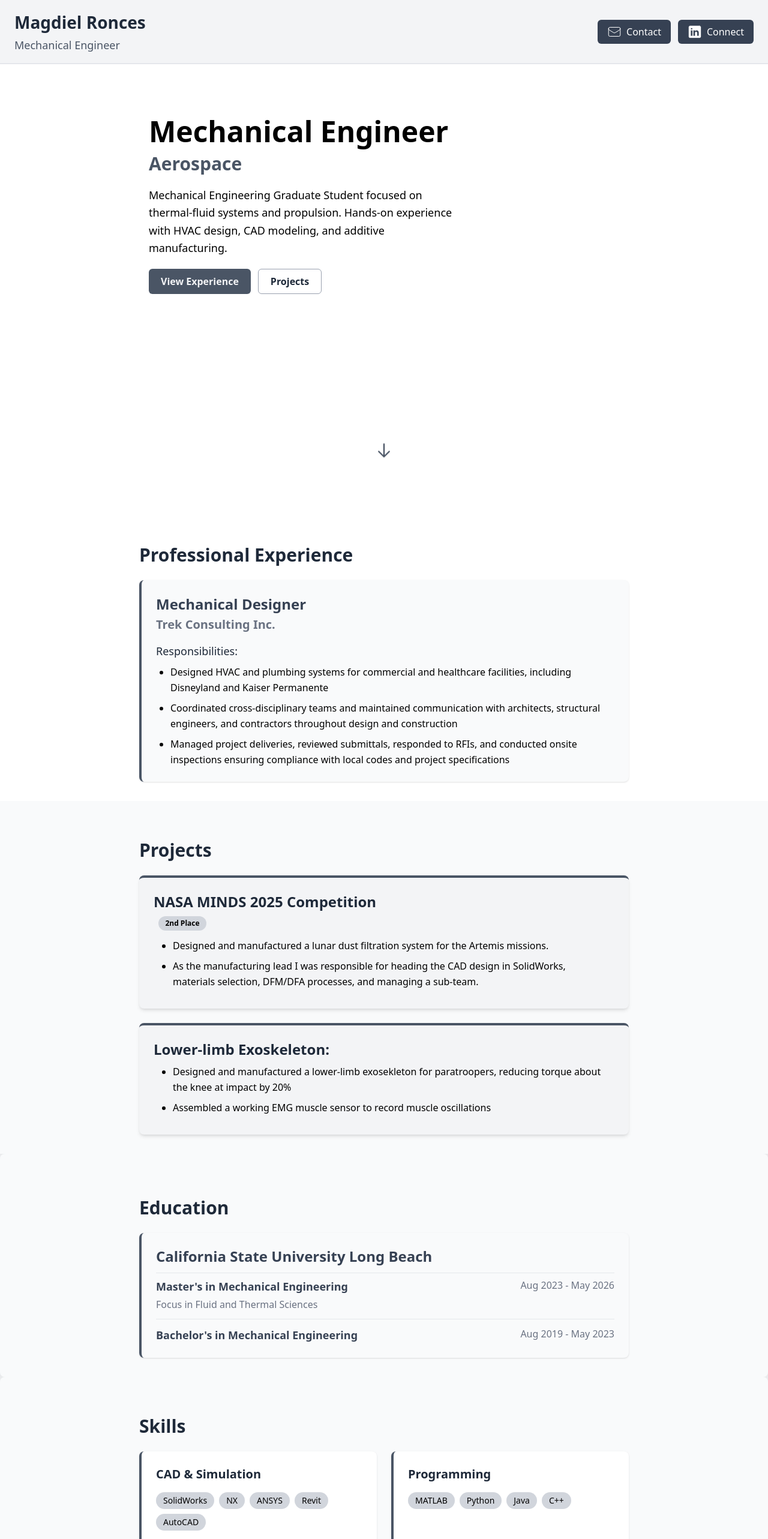
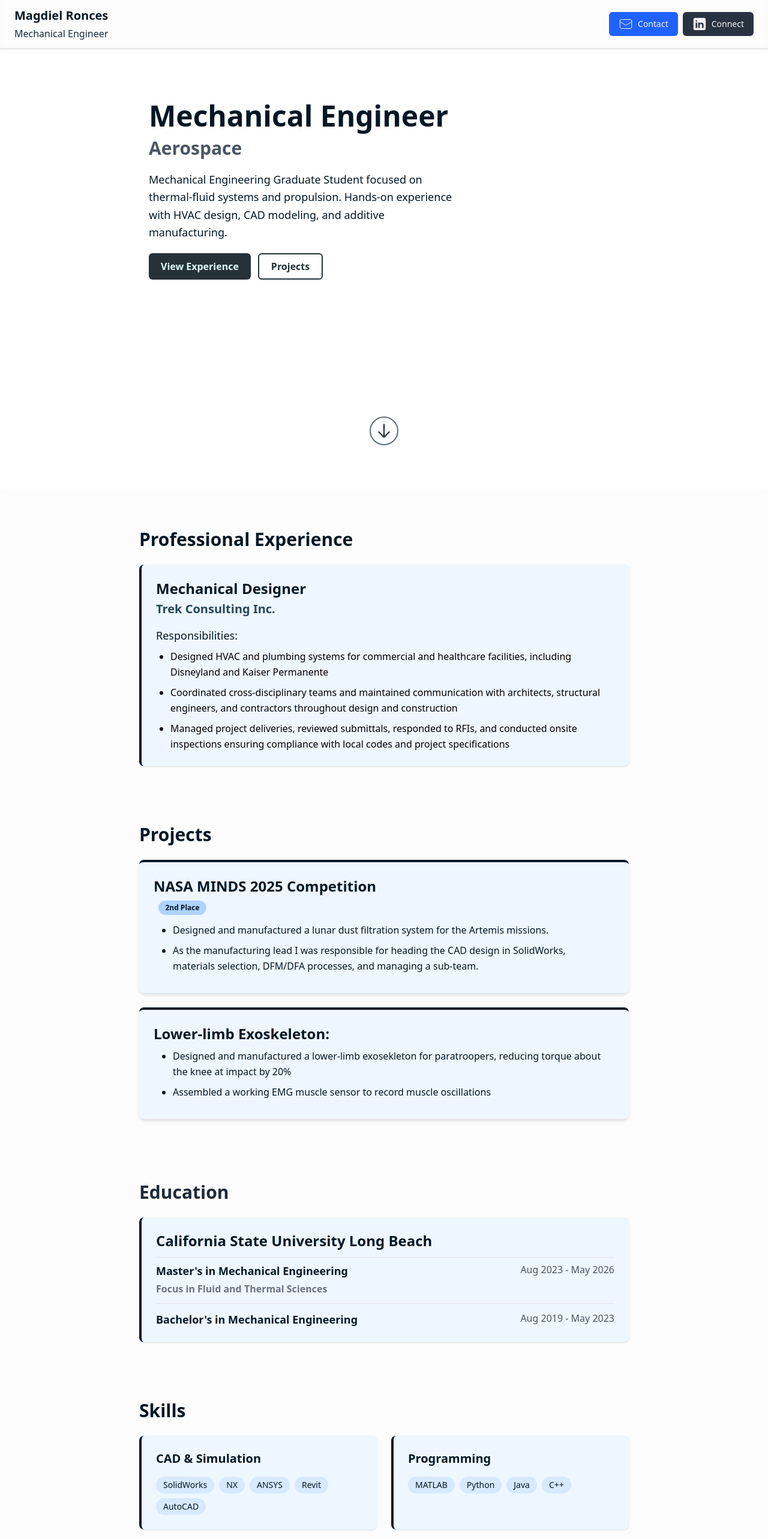
Before and after one commit to magd-tm/resume, a Next.js app: page / in a window 1280 px wide. Shown: the top 2565 px of the page at 60% size. Built offline with nearby package versions, Linux system fonts and the light colour scheme.

Commit message:
styled and buttons all work

```diff
--- a/src/app/components/Education.tsx
+++ b/src/app/components/Education.tsx
@@ -8,11 +8,11 @@ export default function Education() {
         </h1>
 
         {/* Education Card with Precise Spacing */}
-        <div className="bg-gray-50 border-l-4 border-gray-600 rounded-lg shadow-sm hover:bg-gray-100 overflow-hidden">
+        <div className="bg-[#EEF6FF] border-l-4 border-[#041725] rounded-lg shadow-sm overflow-hidden">
           {/* University Header with Tight Padding */}
           <div className="px-5 sm:px-6 pt-5 sm:pt-6 pb-3">
             <div className="flex flex-col sm:flex-row justify-between items-start sm:items-baseline gap-1 sm:gap-2">
-              <h2 className="text-xl sm:text-2xl font-bold text-gray-700 leading-tight">
+              <h2 className="text-xl sm:text-2xl font-bold text-[#041725] leading-tight">
                 California State University Long Beach
               </h2>
             </div>
@@ -23,24 +23,24 @@ export default function Education() {
             {/* Masters Degree */}
             <div className="flex flex-col sm:flex-row justify-between pt-2 border-t border-gray-200">
               <div>
-                <h3 className="text-base sm:text-lg font-semibold text-gray-700">
+                <h3 className="text-base sm:text-lg font-semibold text-[#041725]">
                   Master's in Mechanical Engineering
                 </h3>
-                <h4 className="text-sm sm:text-base text-gray-500 mt-1">
+                <h4 className="text-sm sm:text-base font-semibold text-gray-500 mt-1">
                   Focus in Fluid and Thermal Sciences
                 </h4>
               </div>
-              <div className="text-sm sm:text-base text-gray-500 mt-2 sm:mt-0 sm:pl-4 whitespace-nowrap">
+              <div className="text-sm sm:text-base text-gray-600 mt-2 sm:mt-0 sm:pl-4 whitespace-nowrap">
                 Aug 2023 - May 2026
               </div>
             </div>
 
             {/* Bachelors Degree */}
             <div className="flex flex-col sm:flex-row justify-between pt-3 border-t border-gray-200">
-              <h3 className="text-base sm:text-lg font-semibold text-gray-700">
+              <h3 className="text-base sm:text-lg font-semibold text-[#041725]">
                 Bachelor's in Mechanical Engineering
               </h3>
-              <div className="text-sm sm:text-base text-gray-500 mt-2 sm:mt-0 sm:pl-4 whitespace-nowrap">
+              <div className="text-sm sm:text-base text-gray-600 mt-2 sm:mt-0 sm:pl-4 whitespace-nowrap">
                 Aug 2019 - May 2023
               </div>
             </div>
--- a/src/app/components/Experience.tsx
+++ b/src/app/components/Experience.tsx
@@ -3,24 +3,24 @@ export default function Experience() {
     <section id="experience">
       <div className="px-4 sm:px-6">
         <div className="mt-6 sm:mt-8">
-          <h1 className="text-3xl font-bold text-gray-800">
+          <h1 className="text-3xl font-bold text-[#041725]">
             Professional Experience
           </h1>
 
-          <div className="mt-4 sm:mt-6 p-5 sm:p-6 bg-gray-50 border-l-4 border-gray-600 rounded-lg shadow-sm hover:bg-gray-100">
+          <div className="mt-4 sm:mt-6 p-5 sm:p-6 bg-[#EEF6FF] border-l-4 border-[#041725] rounded-lg shadow-sm">
             {/* Job Title */}
-            <h2 className="text-xl sm:text-2xl font-bold text-gray-700">
+            <h2 className="text-xl sm:text-2xl font-bold text-[#041725]">
               Mechanical Designer
             </h2>
 
             {/* Company */}
-            <h3 className="text-lg sm:text-xl font-semibold text-gray-500 mt-1">
+            <h3 className="text-lg sm:text-xl font-semibold text-[#274859] mt-1">
               Trek Consulting Inc.
             </h3>
 
             {/* Responsibilities */}
             <div className="mt-3 sm:mt-4">
-              <h4 className="text-base sm:text-lg font-medium text-gray-800">
+              <h4 className="text-base sm:text-lg font-medium text-[#041725]">
                 Responsibilities:
               </h4>
               <ul className="list-disc ml-5 sm:ml-6 space-y-2 mt-2">
--- a/src/app/components/Introduction.tsx
+++ b/src/app/components/Introduction.tsx
@@ -9,17 +9,17 @@ export default function Introduction() {
     });
   };
   return (
-    <div className="bg-white relative">
+    <div className="relative">
       <div className="h-[80vh] mx-3 px-5 py-10 ">
         {/* Content - same for both layouts */}
         <div className="max-w-lg">
-          <h1 className="text-4xl sm:text-5xl font-bold">
+          <h1 className="text-5xl text-[#041725] font-bold">
             Mechanical Engineer
           </h1>
           <h2 className="text-2xl sm:text-3xl font-semibold mt-3 text-gray-600">
             Aerospace
           </h2>
-          <p className="mt-5 leading-relaxed text-mg sm:text-lg ">
+          <p className="mt-5 leading-relaxed text-mg sm:text-lg text-[#041725]">
             Mechanical Engineering Graduate Student focused on thermal-fluid
             systems and propulsion. Hands-on experience with HVAC design, CAD
             modeling, and additive manufacturing.
@@ -30,13 +30,13 @@ export default function Introduction() {
         <div className="sm:hidden mt-5 flex flex-col gap-3 w-full">
           <a
             href="#experience"
-            className="w-full px-5 py-3 flex justify-center font-semibold text-md items-center gap-1 bg-gray-600 text-gray-100 rounded-md"
+            className="w-full px-5 py-3 flex justify-center font-semibold text-md items-center gap-1 bg-[#253237] text-[#fafafa] rounded-md hover:bg-[#354a53] hover:shadow-lg hover:shadow-[#354a53]/20 hover:scale-[1.02] transition-all duration-200 active:scale-95"
           >
             View Experience
           </a>
           <a
             href="#projects"
-            className="w-full px-5 py-3 flex justify-center font-semibold text-md items-center gap-1 border border-gray-400 text-gray-800 rounded-md"
+            className="w-full px-5 py-3 flex justify-center font-semibold text-md items-center gap-1 border-2 border-[#253237] text-[#253237] rounded-md hover:bg-[#253237]/5 hover:shadow-lg hover:shadow-[#253237]/10 hover:scale-[1.02] hover:border-[#354a53] hover:text-[#354a53] transition-all duration-200 active:scale-95"
           >
             Projects
           </a>
@@ -46,13 +46,13 @@ export default function Introduction() {
         <div className="hidden sm:flex mt-5 justify-start gap-3">
           <a
             href="#experience"
-            className="px-5 py-2 flex font-semibold text-md items-center gap-1 bg-gray-600 text-gray-100 rounded-md"
+            className="px-5 py-2 flex font-semibold text-md items-center gap-1 bg-[#253237] text-[#E0FBFC] rounded-md hover:bg-[#354a53] hover:shadow-lg hover:shadow-[#354a53]/20 hover:scale-[1.02] transition-all duration-200 active:scale-95"
           >
             View Experience
           </a>
           <a
             href="#projects"
-            className="px-5 py-2 flex font-semibold text-md items-center gap-1 border border-gray-400 text-gray-800 rounded-md"
+            className="px-5 py-2 flex font-bold text-md items-center gap-1 border-2 border-[#253237] text-[#253237] rounded-md hover:bg-[#253237]/5 hover:shadow-lg hover:shadow-[#253237]/10 hover:scale-[1.02] hover:border-[#354a53] hover:text-[#354a53] transition-all duration-200 active:scale-95"
           >
             Projects
           </a>
@@ -62,7 +62,7 @@ export default function Introduction() {
           {/* 3. Added pb-4 for mobile */}
           <button
             onClick={scrollToNextSection}
-            className="p-2 rounded-lg cursor-pointer transition-colors focus:outline-none"
+            className="p-2 rounded-full cursor-pointer border-2 border-[#5C6B73] hover:bg-[#253237]/5 hover:shadow-lg hover:shadow-[#253237]/10 hover:scale-[1.02] hover:border-[#354a53] hover:text-[#354a53] transition-all duration-300 active:scale-95 animate-bounce"
             aria-label="Scroll to next section"
           >
             <svg
@@ -71,7 +71,7 @@ export default function Introduction() {
               viewBox="0 0 24 24"
               stroke-width="2"
               stroke="currentColor"
-              className="size-7 animate-bounce text-gray-600"
+              className="size-7 text-[#253237]"
             >
               <path
                 strokeLinecap="round"
--- a/src/app/components/NavBar.tsx
+++ b/src/app/components/NavBar.tsx
@@ -2,48 +2,36 @@ import React from "react";
 
 export default function NavBar() {
   return (
-    <header className="min-w-[320px] w-full bg-gray-100 border-b border-gray-200 ">
+    <header className="sticky top-0 z-50 backdrop-blur bg-white/20 border-b shadow-sm border-gray-200 w-full">
       {/* Main container */}
-      <div className="flex flex-col sm:flex-row justify-between items-center px-4 py-3 sm:px-6 sm:py-4 gap-3">
-        {/* Name/Title - Left side */}
-        <div className="text-center sm:text-left">
-          <h1 className="text-[clamp(1.25rem,5vw,1.75rem)] font-bold text-gray-800">
+      <div className="flex flex-wrap justify-between items-center px-4 py-2 sm:px-6 sm:py-3 gap-2">
+        {/* Name/Title */}
+        <div className="text-left">
+          <h1 className="text-base sm:text-xl font-bold text-[#041725]">
             Magdiel Ronces
           </h1>
-          <h2 className="text-[clamp(0.875rem,3vw,1.125rem)] text-gray-600 mt-1">
+          <h2 className="text-xs sm:text-base text-[#142C3E] mt-1">
             Mechanical Engineer
           </h2>
         </div>
 
-        {/* Desktop buttons - hidden on mobile */}
-        <div className="hidden sm:flex gap-3">
+        {/* Buttons (shared across all screen sizes now) */}
+        <div className="flex gap-2 flex-wrap">
           <a
             href="#contactme"
-            className="flex items-center gap-2 bg-gray-700 hover:bg-gray-800 text-white px-4 py-2 rounded-md text-md  cursor-pointer"
+            className="flex items-center gap-1 sm:gap-2 bg-[#1F62FF] hover:bg-[#5275A3] text-gray-100 px-3 sm:px-4 py-1.5 sm:py-2 rounded-md text-sm sm:text-md transition duration-300 cursor-pointer"
           >
             <EnvelopeIcon />
             <span>Contact</span>
           </a>
-          <button className="flex items-center gap-2 bg-gray-700 hover:bg-gray-800 text-white px-4 py-2 rounded-md cursor-pointer text-md">
+          <a
+            href="https://linkedin.com/in/magdiel-ronces-95860726b"
+            className="flex items-center gap-1 sm:gap-2 bg-[#293241] hover:bg-[#3D4A61] text-gray-100 px-3 sm:px-4 py-1.5 sm:py-2 rounded-md text-sm sm:text-md transition duration-300 cursor-pointer"
+          >
             <DocumentIcon />
             <span>Connect</span>
-          </button>
+          </a>
         </div>
-      </div>
-
-      {/* Mobile buttons - shown only on mobile */}
-      <div className="flex sm:hidden justify-between gap-2 mx-3 mb-3">
-        <a
-          href="#contactme"
-          className="flex items-center justify-center gap-2 bg-gray-700 hover:bg-gray-800 text-white px-4 py-2 rounded-md w-full text-sm"
-        >
-          <EnvelopeIcon />
-          <span>Contact</span>
-        </a>
-        <button className="flex items-center justify-center gap-2 bg-gray-700 hover:bg-gray-800 text-white px-4 py-2 rounded-md w-full text-sm">
-          <DocumentIcon />
-          <span>Connect</span>
-        </button>
       </div>
     </header>
   );
@@ -69,15 +57,15 @@ function EnvelopeIcon() {
 function DocumentIcon() {
   return (
     <svg
-      className="h-6 w-6"  // Match the same dimensions as EnvelopeIcon
+      className="h-6 w-6"
       viewBox="0 0 50 50"
-      fill="currentColor"   // Match the fill behavior
-      stroke="currentColor" // Match the stroke behavior
+      fill="currentColor"
+      stroke="currentColor"
     >
       <path
-        strokeLinecap="round"  // Consistent stroke properties
+        strokeLinecap="round"
         strokeLinejoin="round"
-        strokeWidth={0.5}      // Adjusted for better visibility at small size
+        strokeWidth={0.5}
         d="M41,4H9C6.24,4,4,6.24,4,9v32c0,2.76,2.24,5,5,5h32c2.76,0,5-2.24,5-5V9C46,6.24,43.76,4,41,4z M17,20v19h-6V20H17z M11,14.47c0-1.4,1.2-2.47,3-2.47s2.93,1.07,3,2.47c0,1.4-1.12,2.53-3,2.53C12.2,17,11,15.87,11,14.47z M39,39h-6c0,0,0-9.26,0-10 c0-2-1-4-3.5-4.04h-0.08C27,24.96,26,27.02,26,29c0,0.91,0,10,0,10h-6V20h6v2.56c0,0,1.93-2.56,5.81-2.56 c3.97,0,7.19,2.73,7.19,8.26V39z"
       />
     </svg>
--- a/src/app/components/Projects.tsx
+++ b/src/app/components/Projects.tsx
@@ -3,13 +3,13 @@ export default function Projects() {
     <section id="projects">
       <div className="px-4 sm:px-6">
         <div className="mt-6 sm:mt-8">
-          <h1 className="text-3xl font-bold text-gray-800">Projects</h1>
-          <div className="mt-4 sm:mt-6 p-5 sm:p-6 bg-gray-100 border-t-4 border-t-gray-600 border-gray-200 rounded-lg shadow-md hover:bg-gray-100 ">
-            <h2 className="text-xl sm:text-2xl font-bold text-gray-800">
+          <h1 className="text-3xl font-bold text-[#041725]">Projects</h1>
+          <div className="mt-4 sm:mt-6 p-5 sm:p-6 bg-[#EEF6FF] border-t-4 border-t-[#041725] border-[#041725] rounded-lg shadow-md  ">
+            <h2 className="text-xl sm:text-2xl font-bold text-[#041725]">
               NASA MINDS 2025 Competition
             </h2>
-            <div className="max-w-3xl m-2">
-              <div className="px-1 py-1 text-xs mb-3 bg-gray-300 rounded-xl w-20 flex justify-center font-bold">
+            <div className="max-w-3xl m-2 text-[#041725]">
+              <div className="px-1 py-1 text-xs mb-3 bg-[#ADD3FF] rounded-xl w-20 flex justify-center font-bold">
                 2nd Place
               </div>
               <ul className="list-disc ml-5 sm:ml-6 space-y-2 mt-2">
@@ -25,11 +25,11 @@ export default function Projects() {
               </ul>
             </div>
           </div>
-          <div className="mt-4 sm:mt-6 p-5 sm:p-6 bg-gray-100 border-t-4 border-t-gray-600 border-gray-200 rounded-lg shadow-md hover:bg-gray-100 ">
-            <h2 className="text-xl sm:text-2xl font-bold text-gray-800">
+          <div className="mt-4 sm:mt-6 p-5 sm:p-6 bg-[#EEF6FF] border-t-4 border-t-[#041725] border-[#041725] rounded-lg shadow-md  ">
+            <h2 className="text-xl sm:text-2xl font-bold text-[#041725]">
               Lower-limb Exoskeleton:
             </h2>
-            <div className="max-w-3xl m-2">
+            <div className="max-w-3xl m-2 text-[#041725]">
               <ul className="list-disc ml-5 sm:ml-6 space-y-2 mt-2">
                 <li className="text-sm sm:text-base leading-relaxed">
                   Designed and manufactured a lower-limb exosekleton for
--- a/src/app/components/Skills.tsx
+++ b/src/app/components/Skills.tsx
@@ -8,7 +8,7 @@ type SkillPillProps = {
 // Reusable Skill Pill Component with TypeScript
 const SkillPill: React.FC<SkillPillProps> = ({ skill }) => {
   return (
-    <span className="inline-flex items-center px-3 py-1 rounded-full text-xs sm:text-sm font-medium bg-gray-300 text-aerospace-800">
+    <span className="inline-flex items-center px-3 py-1 rounded-full text-xs sm:text-sm font-medium bg-[#D6E9FF] text-[#041725]">
       {skill}
     </span>
   );
@@ -40,15 +40,13 @@ const Skills: React.FC<SkillsProps> = () => {
     <section id="skills">
       <div className="mx-auto px-4 sm:px-6 py-8">
         {/* Section Header */}
-        <h1 className="text-2xl sm:text-3xl font-bold mb-6 text-gray-800">
-          Skills
-        </h1>
+        <h1 className="text-3xl font-bold mb-6 text-[#041725]">Skills</h1>
 
         {/* Skills Grid */}
         <div className="grid grid-cols-1 md:grid-cols-2 gap-4 sm:gap-6">
           {/* CAD & Simulation Card */}
-          <div className="p-5 sm:p-6 border-l-4 border-gray-600 rounded-lg shadow-sm bg-white">
-            <h2 className="text-lg sm:text-xl font-bold text-gray-800">
+          <div className="p-5 sm:p-6 border-l-4 border-[#041725] rounded-lg shadow-sm bg-[#EEF6FF]">
+            <h2 className="text-lg sm:text-xl font-bold text-[#041725]">
               CAD & Simulation
             </h2>
             <div className="flex flex-wrap gap-2 mt-4">
@@ -59,8 +57,8 @@ const Skills: React.FC<SkillsProps> = () => {
           </div>
 
           {/* Programming Card */}
-          <div className="p-5 sm:p-6 border-l-4 border-gray-600 rounded-lg shadow-sm bg-white">
-            <h2 className="text-lg sm:text-xl font-bold text-gray-800">
+          <div className="p-5 sm:p-6 border-l-4 border-[#041725] rounded-lg shadow-sm bg-[#EEF6FF]">
+            <h2 className="text-lg sm:text-xl font-bold text-[#041725]">
               Programming
             </h2>
             <div className="flex flex-wrap gap-2 mt-4">
@@ -71,8 +69,8 @@ const Skills: React.FC<SkillsProps> = () => {
           </div>
 
           {/* Manufacturing Card */}
-          <div className="p-5 sm:p-6 border-l-4 border-gray-600 rounded-lg shadow-sm bg-white">
-            <h2 className="text-lg sm:text-xl font-bold text-gray-800">
+          <div className="p-5 sm:p-6 border-l-4 border-[#041725] rounded-lg shadow-sm bg-[#EEF6FF]">
+            <h2 className="text-lg sm:text-xl font-bold text-[#041725]">
               Manufacturing
             </h2>
             <div className="flex flex-wrap gap-2 mt-4">
@@ -83,8 +81,8 @@ const Skills: React.FC<SkillsProps> = () => {
           </div>
 
           {/* Other Card */}
-          <div className="p-5 sm:p-6 border-l-4 border-gray-600 rounded-lg shadow-sm bg-white">
-            <h2 className="text-lg sm:text-xl font-bold text-gray-800">
+          <div className="p-5 sm:p-6 border-l-4 border-[#041725] rounded-lg shadow-sm bg-[#EEF6FF]">
+            <h2 className="text-lg sm:text-xl font-bold text-[#041725]">
               Other
             </h2>
             <div className="flex flex-wrap gap-2 mt-4">
--- a/src/app/globals.css
+++ b/src/app/globals.css
@@ -1,9 +1,7 @@
 @import "tailwindcss";
-
 body {
-  background-color: #eaebed;
+  background-color: #fcfcfc;
 }
-
 html {
   scroll-behavior: smooth;
 }
--- a/src/app/page.tsx
+++ b/src/app/page.tsx
@@ -11,12 +11,11 @@ export default function Home() {
   return (
     <div className="min-h-screen flex flex-col">
       {/* NavBar - Full width */}
-      <div className="bg-white border-b border-gray-200">
-        <NavBar />
-      </div>
+
+      <NavBar />
 
       {/* Introduction - Full-width bg with contained content */}
-      <div className="bg-white">
+      <div className="bg-white rounded-lg">
         {" "}
         {/* Optional background color */}
         <div className="mx-auto px-4 sm:px-6 py-12 max-w-4xl">
@@ -27,35 +26,35 @@ export default function Home() {
       {/* Main content container */}
       <main className="flex-1">
         {/* Experience */}
-        <div className="bg-white py-8">
+        <div className="py-8">
           <div className="mx-auto px-2 sm:px-4 max-w-4xl">
             <Experience />
           </div>
         </div>
 
         {/* Projects - Alternate background */}
-        <div className="bg-gray-50 py-8">
+        <div className=" py-8">
           <div className="mx-auto px-2 sm:px-4 max-w-4xl rounded-lg">
             <Projects />
           </div>
         </div>
 
         {/* Education */}
-        <div className="bg-gray-50 py-8 rounded-lg">
+        <div className=" py-8 rounded-lg">
           <div className="mx-auto px-2 sm:px-4 max-w-4xl">
             <Education />
           </div>
         </div>
 
         {/* Skills */}
-        <div className="bg-gray-50 py-8 rounded-lg">
+        <div className=" py-8 rounded-lg">
           <div className="mx-auto px-2 sm:px-4 max-w-4xl">
             <Skills />
           </div>
         </div>
 
         {/* Contact - Full width CTA */}
-        <div className=" text-white py-8 rounded-lg">
+        <div className=" bg-white py-8 rounded-lg">
           <div className="mx-auto px-2 sm:px-4 max-w-4xl">
             <ContactMe />
           </div>
@@ -63,7 +62,7 @@ export default function Home() {
       </main>
 
       {/* Footer - Full width */}
-      <div className="bg-gray-300 rounded-lg">
+      <div className="bg-[#1d5c96] rounded-lg">
         <div className="mx-auto px-2 sm:px-4 py-8">
           <FooterRights />
         </div>
```
Also changed, not shown: src/app/components/ContactMe.tsx (+22 -14 lines), src/app/components/FooterRights.tsx (+5 -5 lines).
